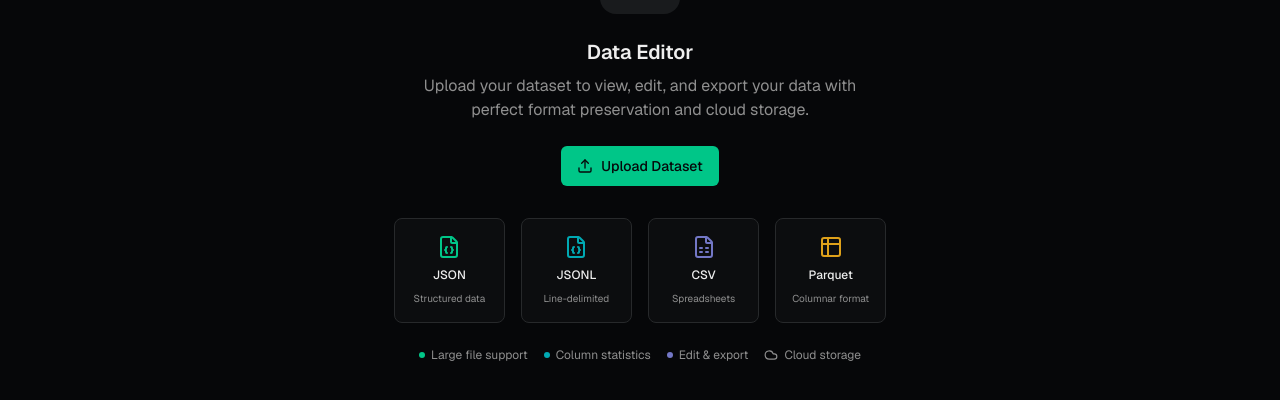
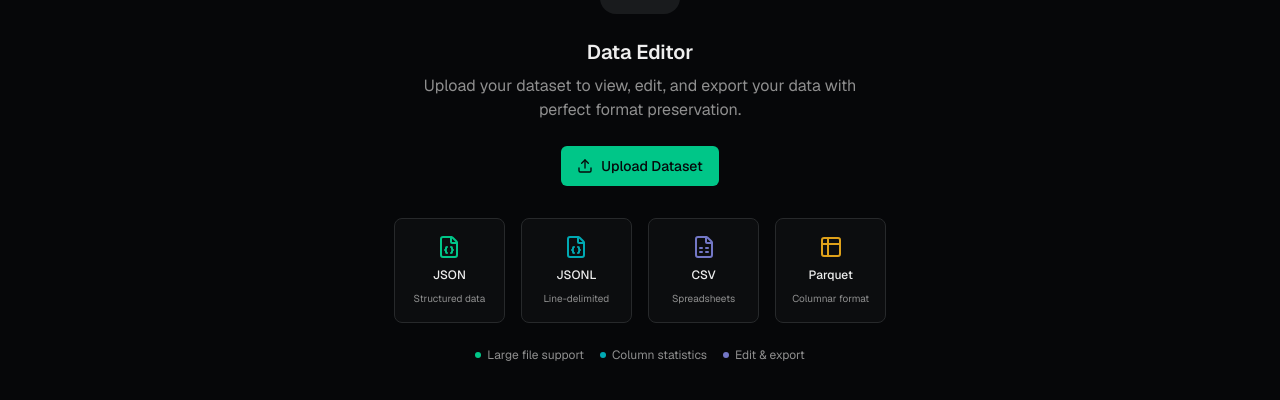
Before and after one commit to LazerCuber/data-editor, a Next.js app: page / in a window 1280 px wide. Shown: the part 304-704 px from the top of the page. Built offline with nearby package versions, Linux system fonts and the light colour scheme.

Commit message:
fix: remove cloud storage mentions from frontpage
Update frontpage to remove cloud storage references and unused imports

Co-authored-by: LTC <113417931+LazerCuber@users.noreply.github.com>

```diff
--- a/components/editor/empty-state.tsx
+++ b/components/editor/empty-state.tsx
@@ -1,6 +1,6 @@
 "use client";
 
-import { Database, Upload, FileJson, FileSpreadsheet, Table2, Cloud } from "lucide-react";
+import { Database, Upload, FileJson, FileSpreadsheet, Table2 } from "lucide-react";
 import { Button } from "@/components/ui/button";
 
 interface EmptyStateProps {
@@ -18,7 +18,7 @@ export function EmptyState({ onUpload }: EmptyStateProps) {
       </h2>
       <p className="mb-6 max-w-md text-center text-muted-foreground">
         Upload your dataset to view, edit, and export your data
-        with perfect format preservation and cloud storage.
+        with perfect format preservation.
       </p>
       <Button onClick={onUpload} size="lg" className="gap-2">
         <Upload className="h-4 w-4" />
@@ -63,10 +63,6 @@ export function EmptyState({ onUpload }: EmptyStateProps) {
           <span className="h-1.5 w-1.5 rounded-full bg-chart-3" />
           <span>Edit & export</span>
         </div>
-        <div className="flex items-center gap-1.5">
-          <Cloud className="h-3.5 w-3.5" />
-          <span>Cloud storage</span>
-        </div>
       </div>
     </div>
   );
```
